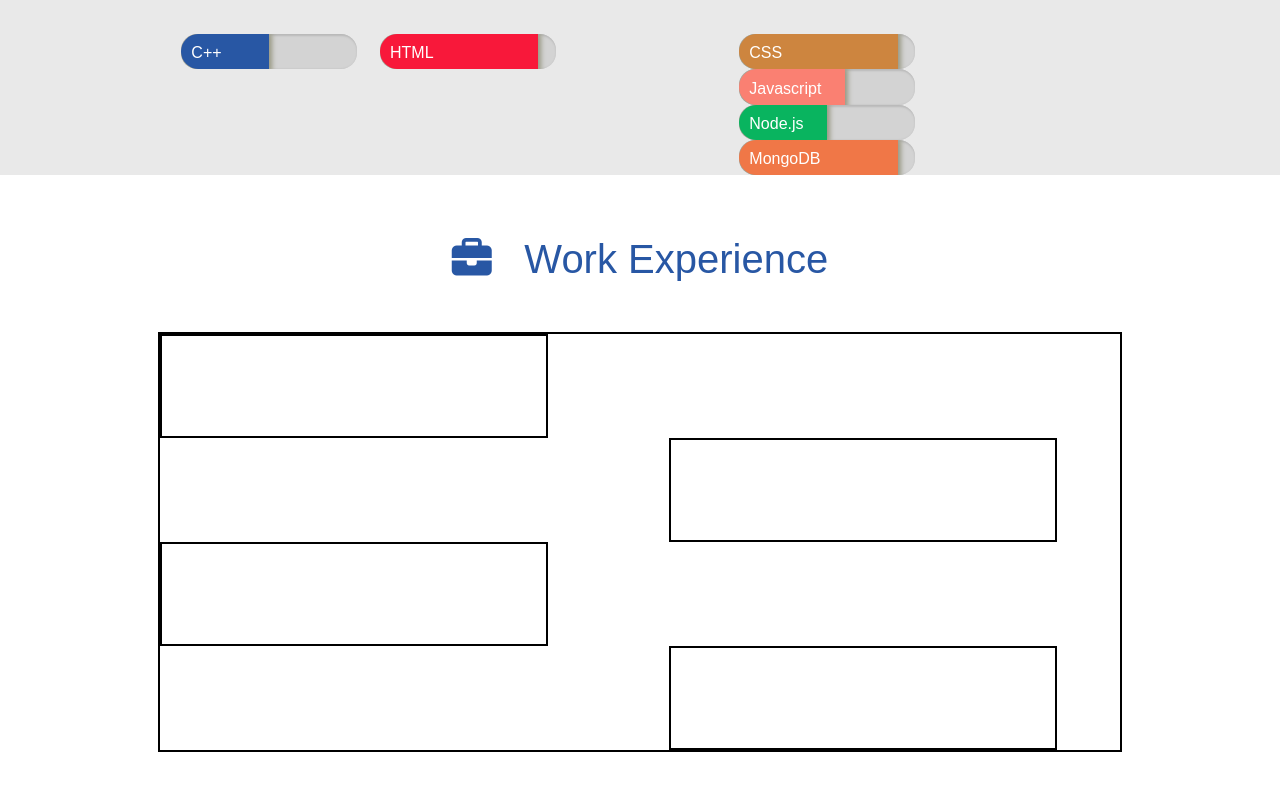
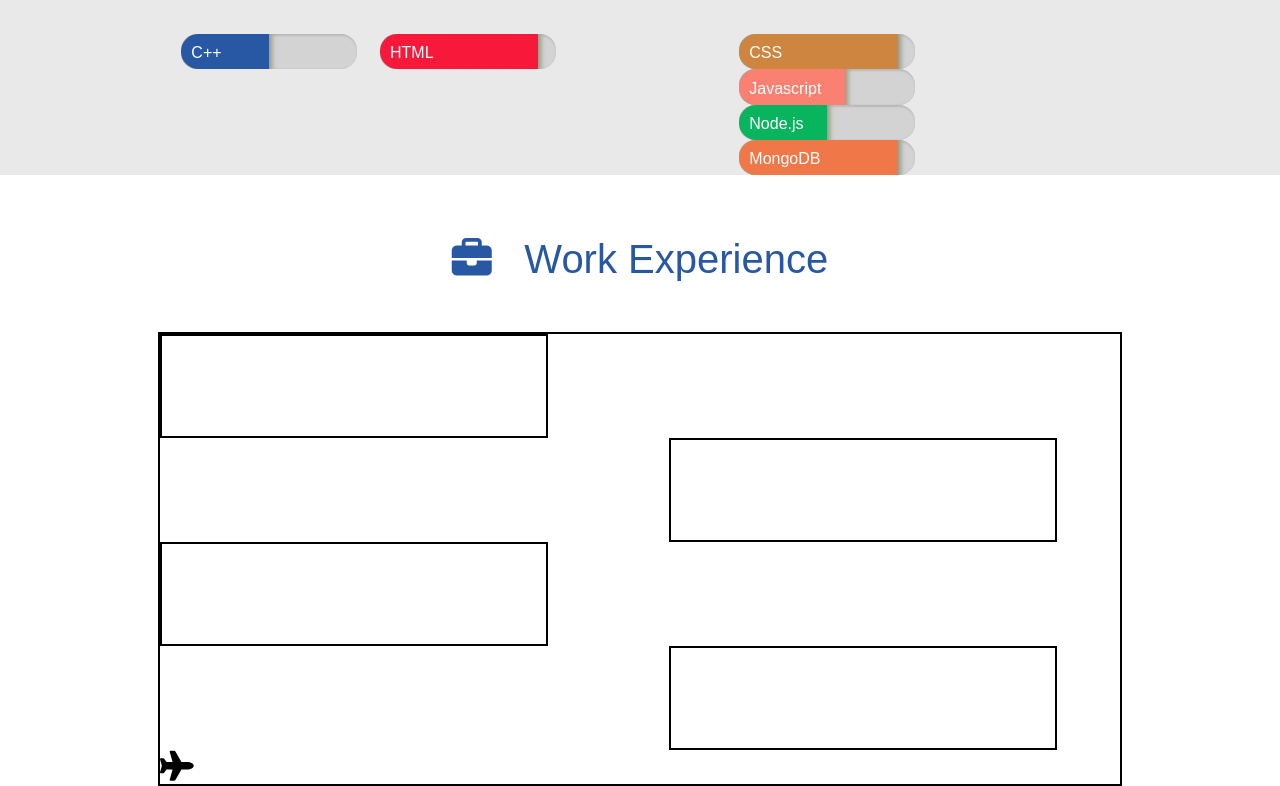
Before and after one commit to AbhishekPratap220/Resume-page, a plain HTML site: page index.html in a window 1280 px wide. Shown: the part 990-1776 px from the top of the page. Before the commit the page ends 1742 px from the top, so only its background shows below. Drawn offline with Linux system fonts and the light colour scheme.

Commit message:
add code html

```diff
--- a/index.html
+++ b/index.html
@@ -118,6 +118,11 @@
                 <div class="timeline-box"></div>
                 <div class="timeline-box"></div>
                 <div class="timeline-box"></div>
+                <div class="timeline-divider">
+                    <div class="timeline-traveller">
+                        <i class="fas fa-plane"></i>
+                    </div>
+                </div>
             </div>
         </section>
         <section id="education"></section>
```
